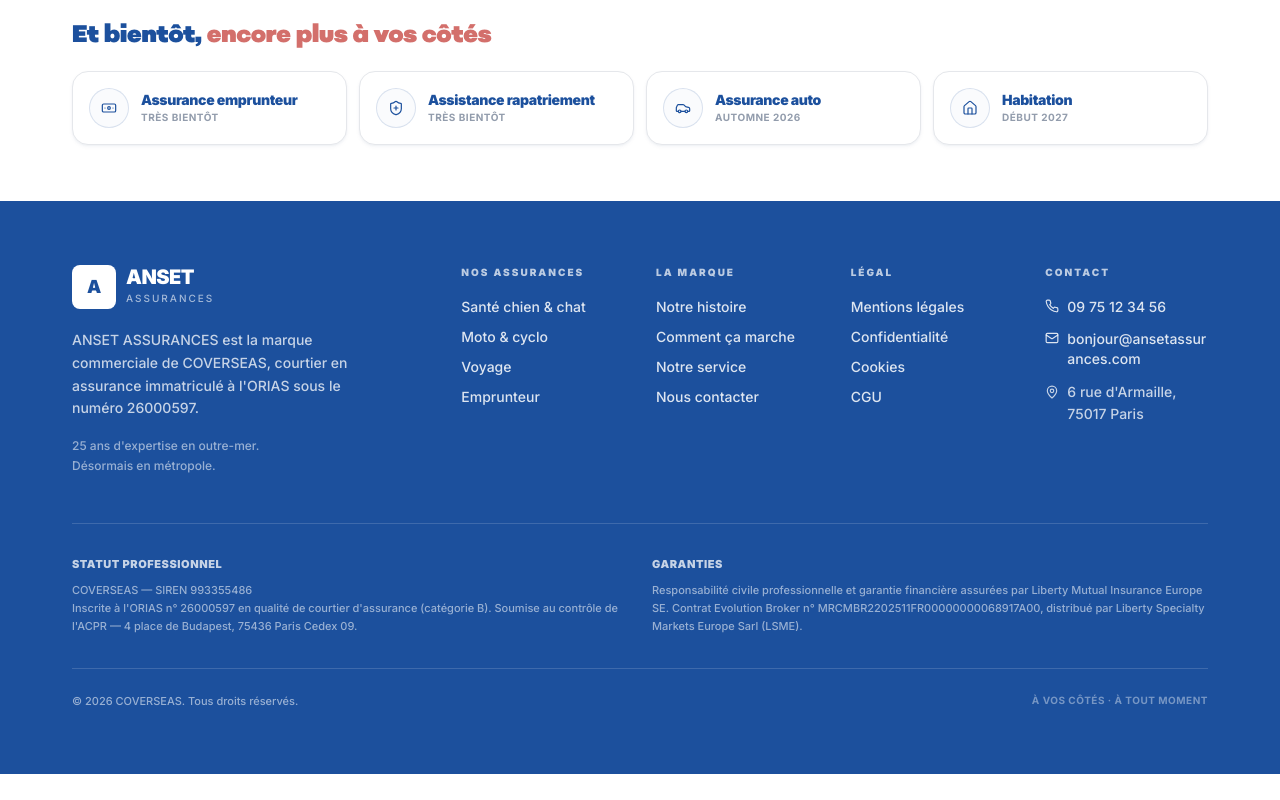
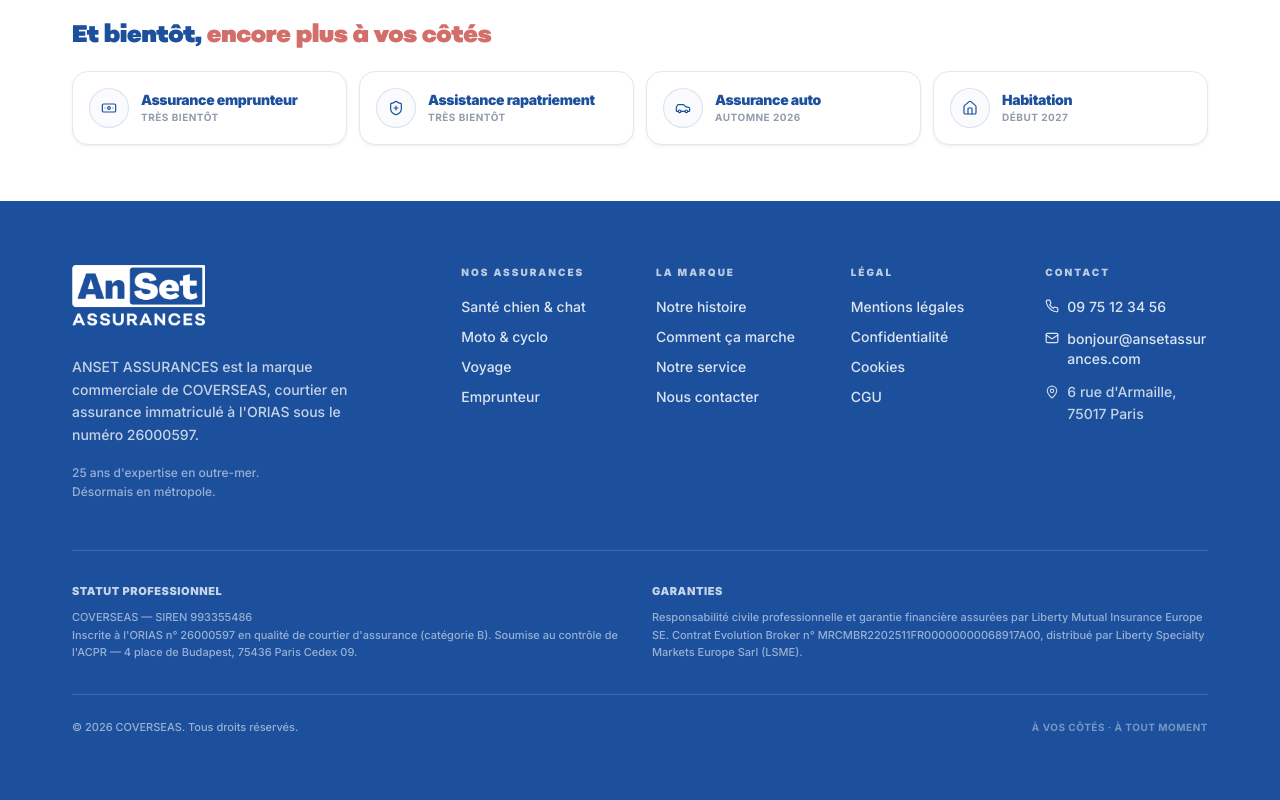
Before and after one commit to coverseas/ansetassurancesfrance, a Next.js app: page / in a window 1280 px wide. Shown: the part 7711-8511 px from the top of the page. Before the commit the page ends 8485 px from the top, so only its background shows below. Built offline with nearby package versions, Linux system fonts and the light colour scheme.

Commit message:
feat: white anset logo in footer

```diff
--- a/components/Footer.tsx
+++ b/components/Footer.tsx
@@ -1,4 +1,5 @@
 import Link from "next/link";
+import Image from "next/image";
 import { COMPANY, CONTACT } from "@/lib/constants";
 import { Phone, Mail, MapPin } from "lucide-react";
 
@@ -14,14 +15,15 @@ export function Footer() {
         <div className="grid grid-cols-2 md:grid-cols-2 lg:grid-cols-12 gap-10 md:gap-8">
 
           <div className="col-span-2 lg:col-span-4">
-            <Link href="/" className="inline-flex items-center gap-2.5 mb-5">
-              <div className="bg-white text-anset-blue w-11 h-11 rounded-lg flex items-center justify-center font-black text-lg tracking-tight">
-                A
-              </div>
-              <div>
-                <div className="font-black text-xl tracking-tight leading-none">ANSET</div>
-                <div className="text-[10px] uppercase tracking-[2px] text-white/60 mt-1">Assurances</div>
-              </div>
+            <Link href="/" className="inline-block mb-5">
+              <Image
+                src="/images/logo-anset-white.png"
+                alt="ANSET Assurances"
+                width={220}
+                height={100}
+                className="h-16 w-auto"
+                priority
+              />
             </Link>
             <p className="text-sm text-white/75 leading-relaxed max-w-xs font-medium">
               {COMPANY.brandName} est la marque commerciale de {COMPANY.legalName}, courtier en assurance immatriculé à l'ORIAS sous le numéro {COMPANY.oriasNumber}.
```
Also changed, not shown: public/images/logo-anset-white.png (added).
